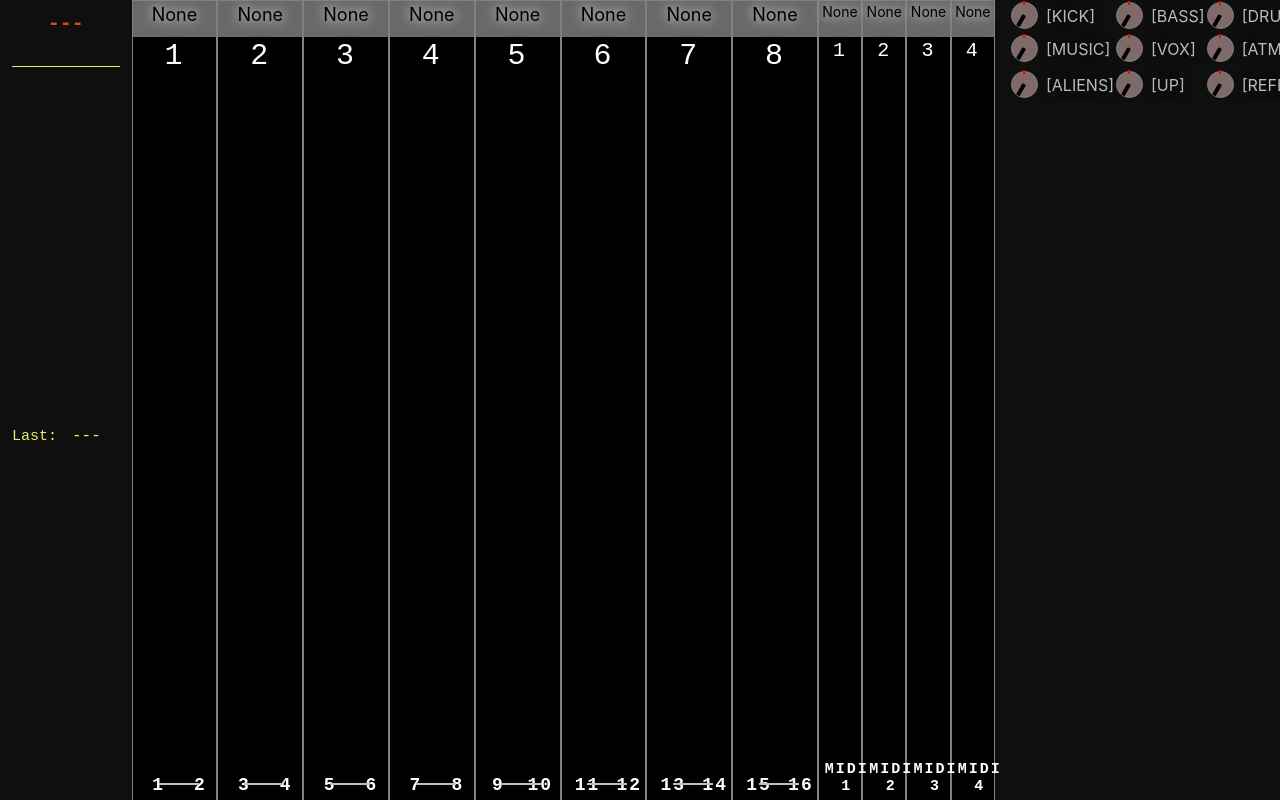
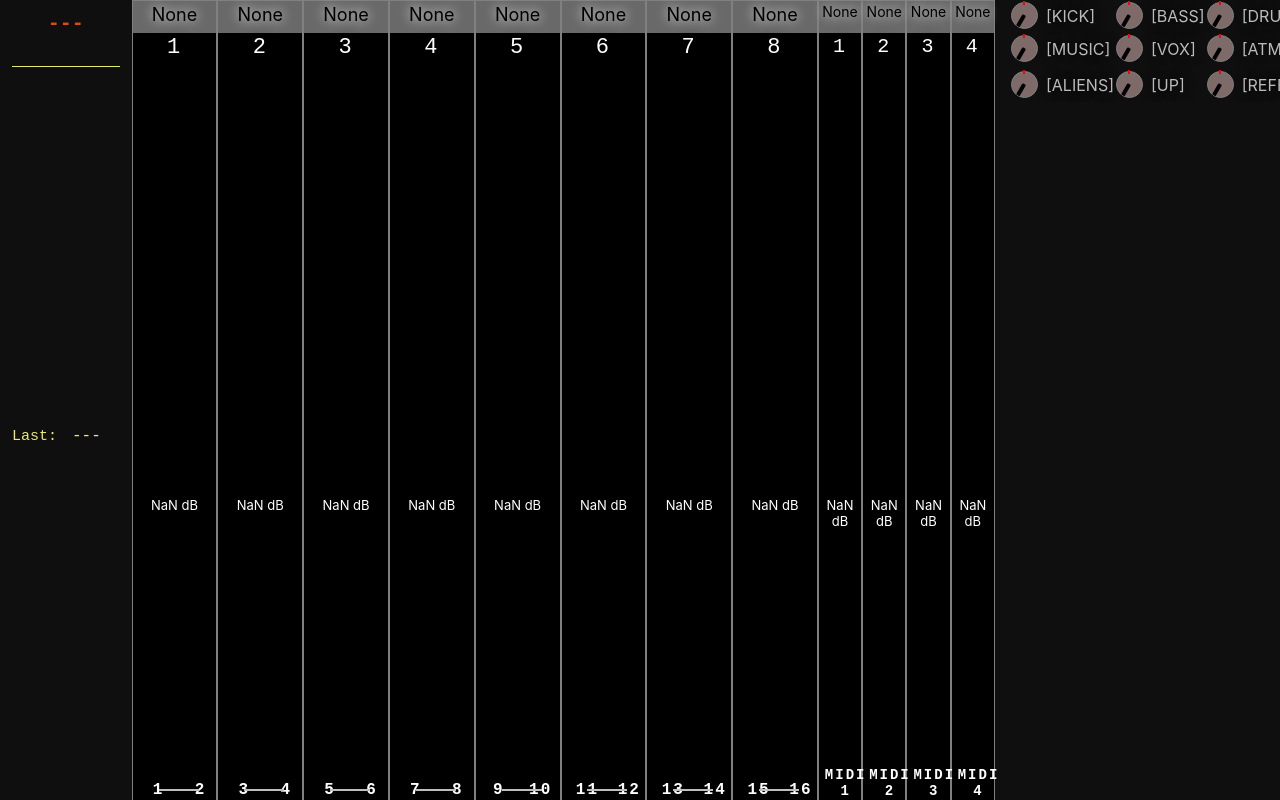
Before and after one commit to matatablack/live-mixer-osc-clyphx, a React (Create React App) app in the folder client/: page / in a window 1280 px wide. Built offline with nearby package versions, Linux system fonts and the light colour scheme; no server answers.

Commit message:
fix vol position

```diff
--- a/client/src/App.js
+++ b/client/src/App.js
@@ -344,7 +344,7 @@ function App() {
                 </div>
               </Channel>
               <VolumeValue isMidi={isMidi}>
-                {value === "None" ? "" : value}
+                {value === "None" ? "" : parseFloat(value).toFixed(1)+' dB'}
               </VolumeValue>
             </Strip>
           );
@@ -442,7 +442,7 @@ const Strip = styled.div`
     position: absolute;
     width: ${(p) => (p.isMidi ? "110px" : "218px")};
     z-index: 2;
-    height: ${(p) => (p.isMidi ? "calc(100% - 36px)" : "calc(100% - 36px)")};
+    height: ${(p) => (p.isMidi ? "calc(100% - 32px)" : "calc(100% - 32px)")};
     background-color: ${p => p.isMuted ? "grey" : "#14abe5"};
     transform: ${(p) => `translateY(${((p.volume * 100) / 127) * -1}%)`};
   }
@@ -452,7 +452,7 @@ const TrackName = styled.div`
   background-color: ${(p) => (p.bg && p.assigned ? p.bg : "#696969")};
   color: black;
   font-size: ${(p) => (p.isMidi ? "14px" : "18px")};
-  height: ${(p) => (p.isMidi ? "36px" : "36px")};
+  height: ${(p) => (p.isMidi ? "32px" : "32px")};
   line-height: 1.5em;
   text-shadow: 0 0 12px #ffffff;
   white-space: pre;
@@ -466,7 +466,7 @@ const Channel = styled.div`
   margin-top: 2px;
   background: ${(p) => (p.isSoloed ? "#1b37fd" : "none")};
   > div.track-id {
-    font-size: ${(p) => (p.isMidi ? "20px" : "30px")};
+    font-size: ${(p) => (p.isMidi ? "20px" : "22px")};
     color: ${(p) => (p.isArmed ? "red" : "white")};
     font-weight: ${(p) => (p.isArmed ? "bold" : "normal")};
     text-shadow: ${(p) => (p.isArmed ? "0 0 16px #e05a5a;" : "0 0 12px #000;")};
@@ -477,9 +477,9 @@ const Channel = styled.div`
     display: flex;
     position: absolute;
     bottom: 2px;
-    font-size: ${(p) => (p.isMidi ? "15px" : "18px")};
+    font-size: ${(p) => (p.isMidi ? "14px" : "16px")};
     flex-direction: row;
-    padding: 4px;
+    padding: 0 4px;
     justify-content: space-around;
     z-index: 0;
     width: 100%;
@@ -509,10 +509,10 @@ const VolumeValue = styled.div`
   width: 100%;
   height: 30px;
   background-color: transparent;
-  top: 40%;
+  top: 62%;
   left: 0;
   color: white;
-  font-size: ${(p) => (p.isMidi ? "15px" : "18px")};
+  font-size: ${(p) => (p.isMidi ? "13px" : "13px")};
   text-shadow: 1px 0px 4px #000000a8;
 `
 
```
